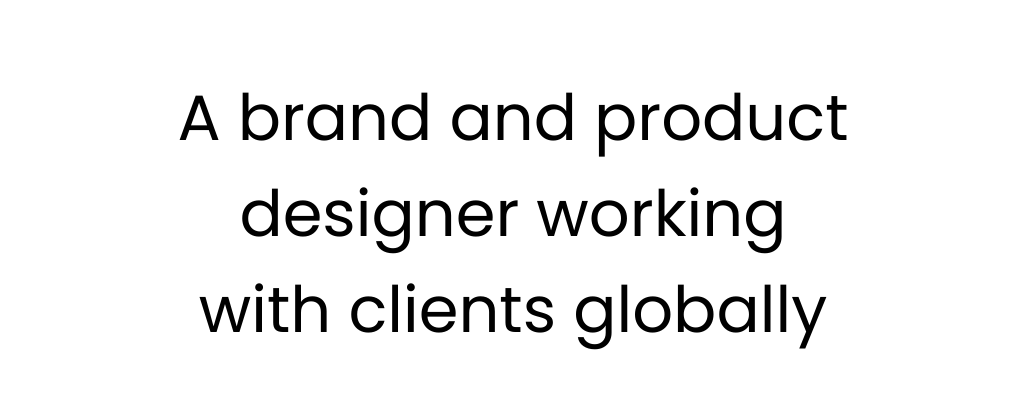
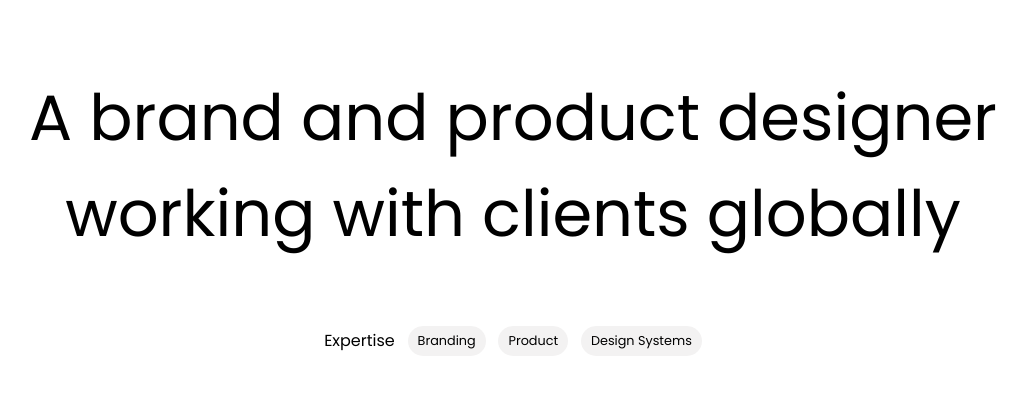
Before and after one commit to DreMukare/oh-studio, a React (Vite) app: page / in a window 1280 px wide. Shown: the part 181-589 px from the top of the page, without its empty margins (127-1154 px from the left). Built offline with nearby package versions, Linux system fonts and the light colour scheme.

Commit message:
minor: added props to headertext component

```diff
--- a/src/components/HeaderText.sass
+++ b/src/components/HeaderText.sass
@@ -1,7 +1,6 @@
 .headerText
   font-family: 'Poppins', sans-serif
   font-weight: 25px
-  max-width: 60%
   text-align: center
   margin: 4rem 1rem
   font-size: 4em
--- a/src/components/HeaderText.tsx
+++ b/src/components/HeaderText.tsx
@@ -1,8 +1,16 @@
 import './HeaderText.sass';
 
-const HeaderText = (props: { text: string }) => {
-	const { text } = props;
-	return <p className="headerText">{text}</p>;
+const HeaderText = (props: {
+	text: string;
+	width: string;
+	style: { [key: string]: string };
+}) => {
+	const { text, width, style } = props;
+	return (
+		<p className="headerText" style={{ width: width, ...style }}>
+			{text}
+		</p>
+	);
 };
 
 export default HeaderText;
```
